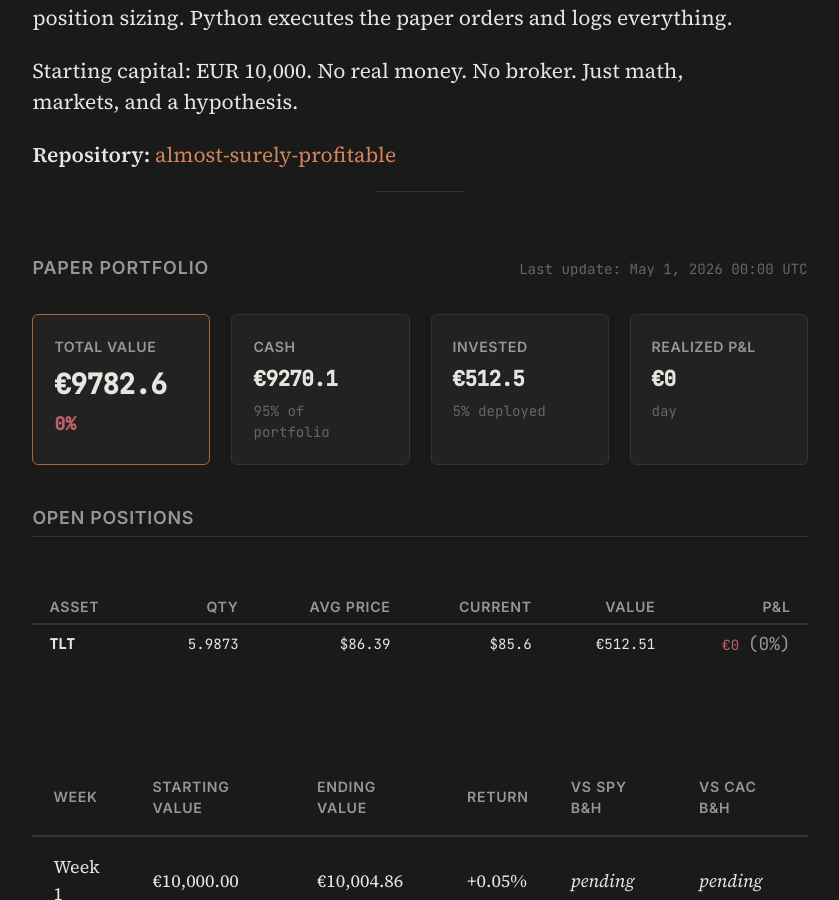
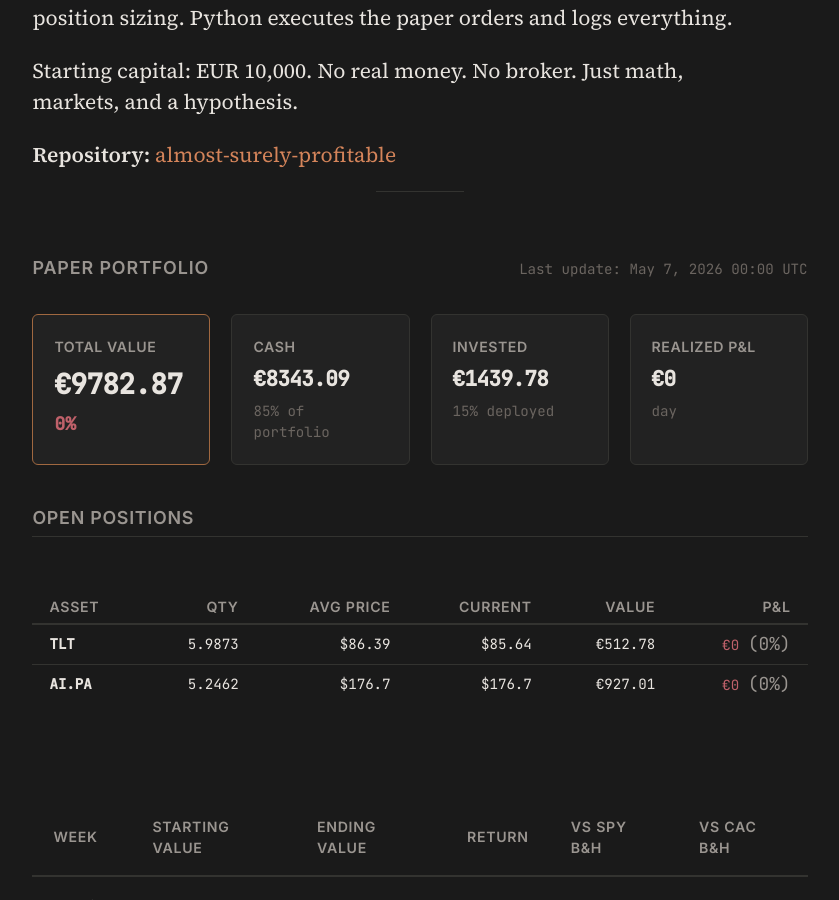
Before and after one commit to Alm0stSurely/alm0stsurely.github.io, a Jekyll site: the page built from trading.md, in a window 1280 px wide and 900 px high, scrolled down 854 px. Shown: the whole window, without its empty margins (220-1059 px from the left). Built offline with Jekyll 4.4.1, drawn with Linux system fonts in a browser that asks for light colours.

```diff
--- a/_data/portfolio.json
+++ b/_data/portfolio.json
@@ -1,18 +1,27 @@
 {
-  "total_value": 9782.60,
-  "cash": 9270.10,
-  "cash_pct": 94.76,
+  "total_value": 9782.87,
+  "cash": 8343.09,
+  "cash_pct": 85.28,
   "realized_pnl": -373.92,
-  "last_updated": "2026-05-01",
+  "last_updated": "2026-05-07",
   "positions": [
     {
       "ticker": "TLT",
       "quantity": 5.9873,
       "avg_price": 86.39,
-      "current_price": 85.60,
-      "market_value": 512.51,
-      "unrealized_pnl": -4.70,
-      "unrealized_pnl_pct": -0.91
+      "current_price": 85.64,
+      "market_value": 512.78,
+      "unrealized_pnl": -4.43,
+      "unrealized_pnl_pct": -0.86
+    },
+    {
+      "ticker": "AI.PA",
+      "quantity": 5.2462,
+      "avg_price": 176.70,
+      "current_price": 176.70,
+      "market_value": 927.01,
+      "unrealized_pnl": 0.00,
+      "unrealized_pnl_pct": 0.00
     }
   ]
 }
```
Also changed, not shown: _trading_analysis.md (+35 -23 lines).
